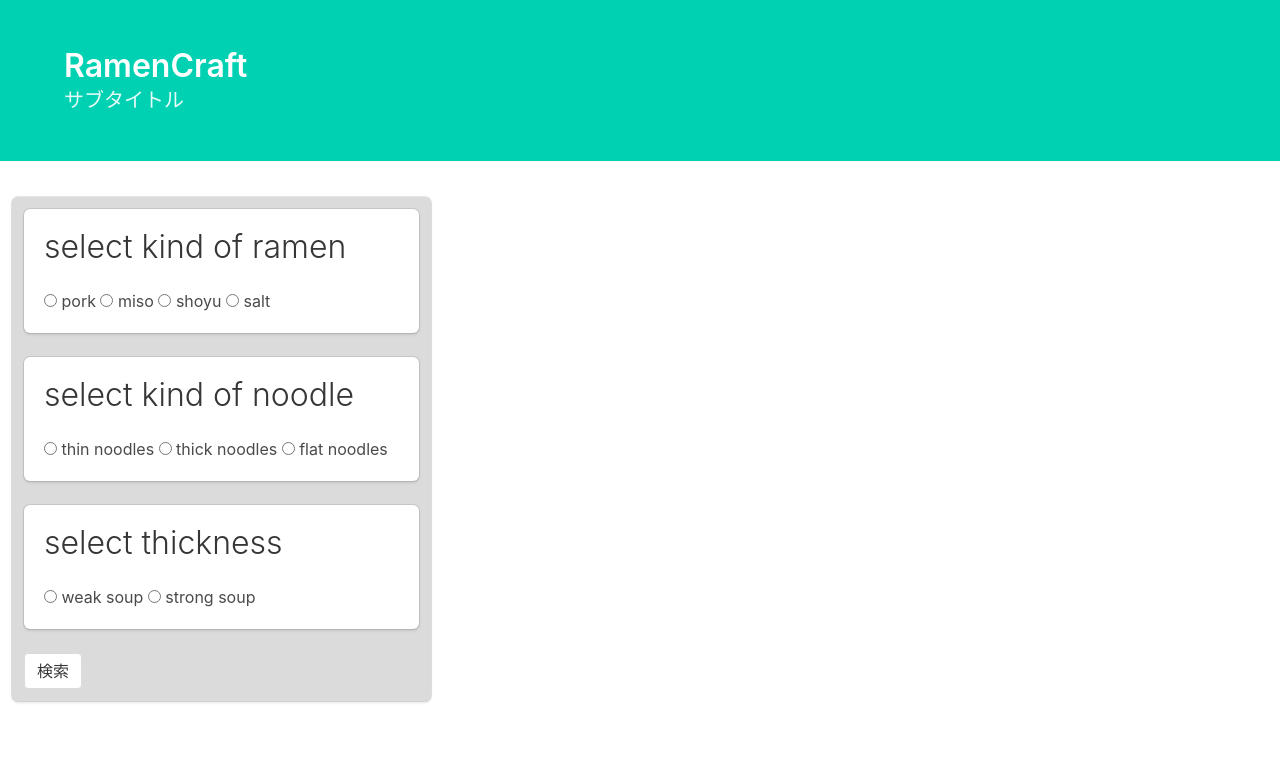
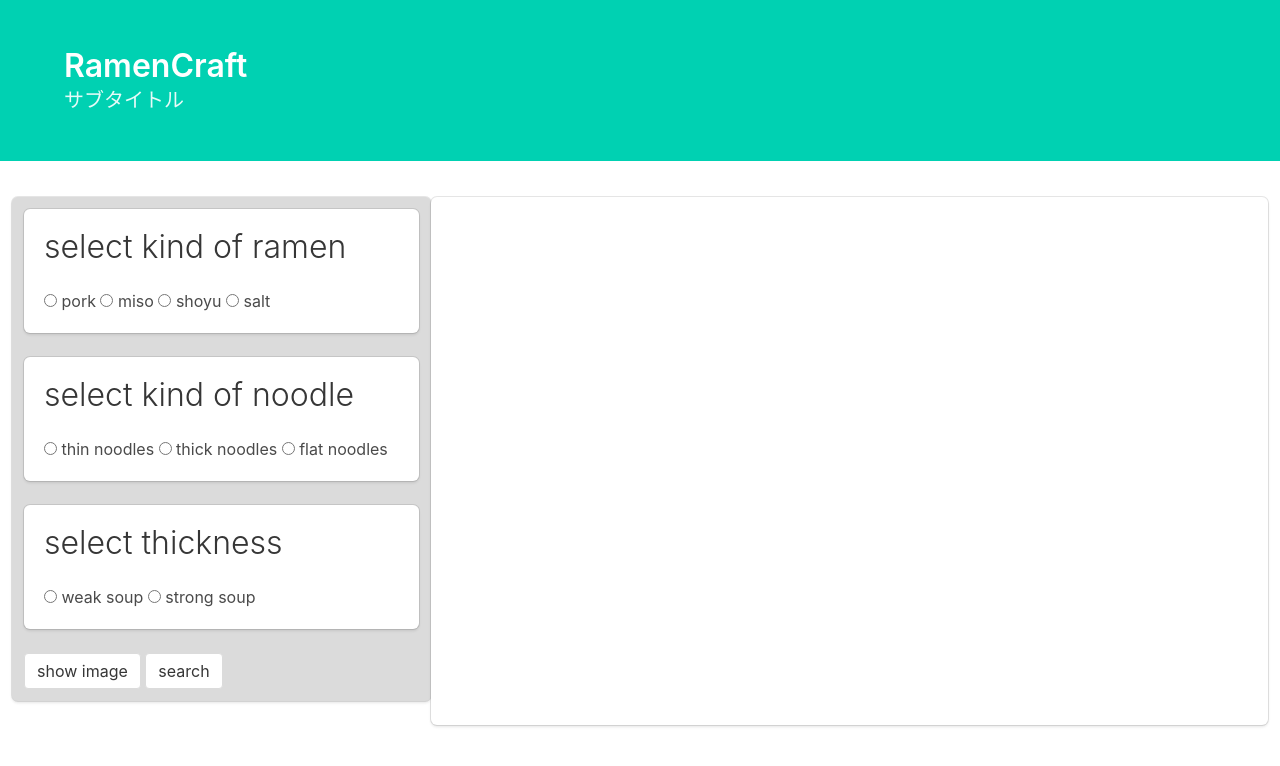
Before and after one commit to YuichirouSeitoku/gloceed_hack, a Flask app: page /main in a window 1280 px wide. Shown: the top 766 px of the page. Run offline with Flask 2, Linux system fonts and the light colour scheme; some libraries are stand-ins or nearby versions.

Commit message:
to add show image kinou

```diff
--- a/templates/main.html
+++ b/templates/main.html
@@ -47,7 +47,10 @@
                     <input type="radio" id="kotteri" onclick="changeThickness(value)" value="strong soup" name="C">
                     strong soup
                 </div>
-                <input type="button" class="button" value="検索" onclick="sentData()">
+                <input type="button" class="button" value="show image" onclick="showImage()">
+                <input type="button" class="button" value="search" onclick="sentData()">
+            </div>
+            <div class="column is-8 box has-backgroud-grey-lighter" id="img_parent">
             </div>
         </div>
     </section>
```
